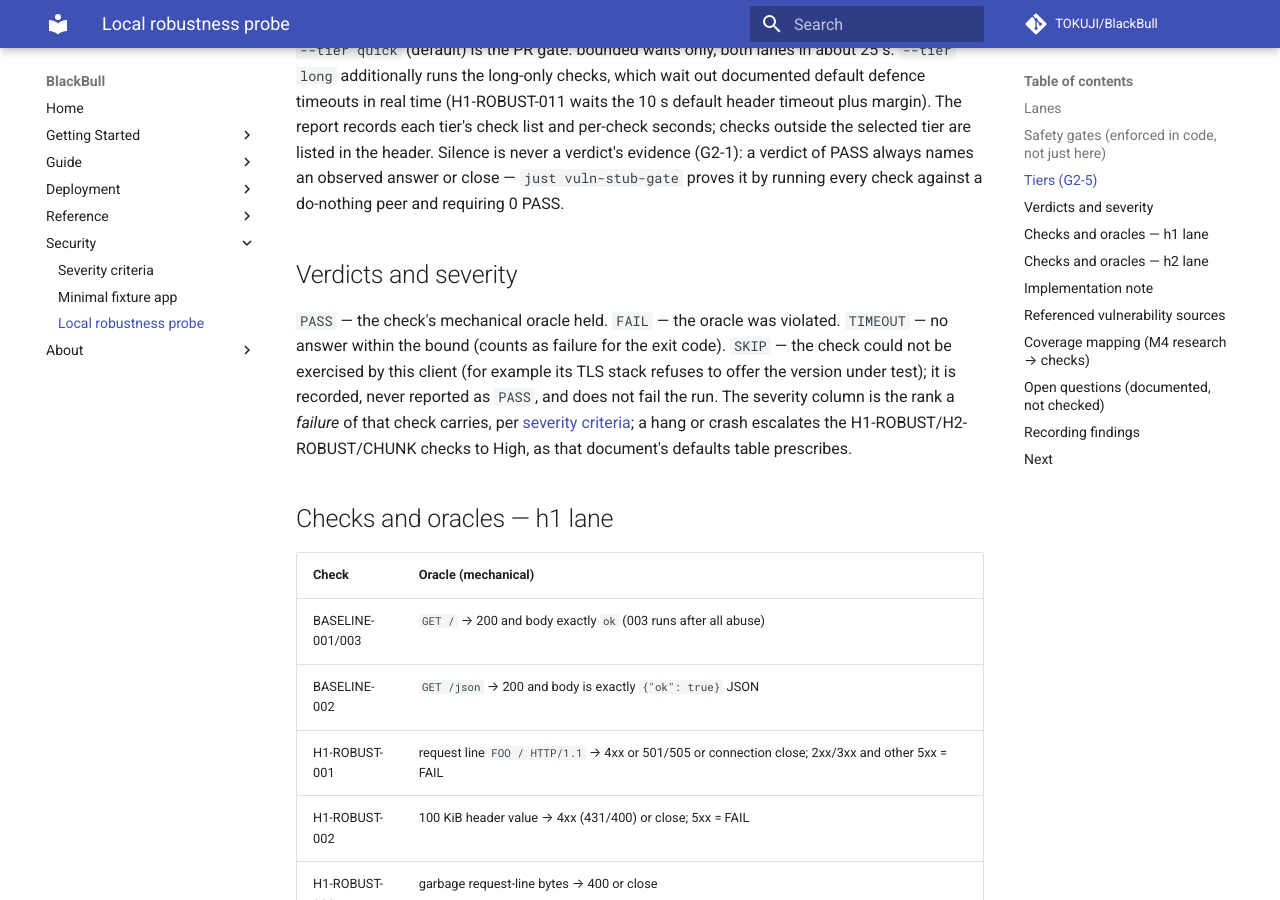
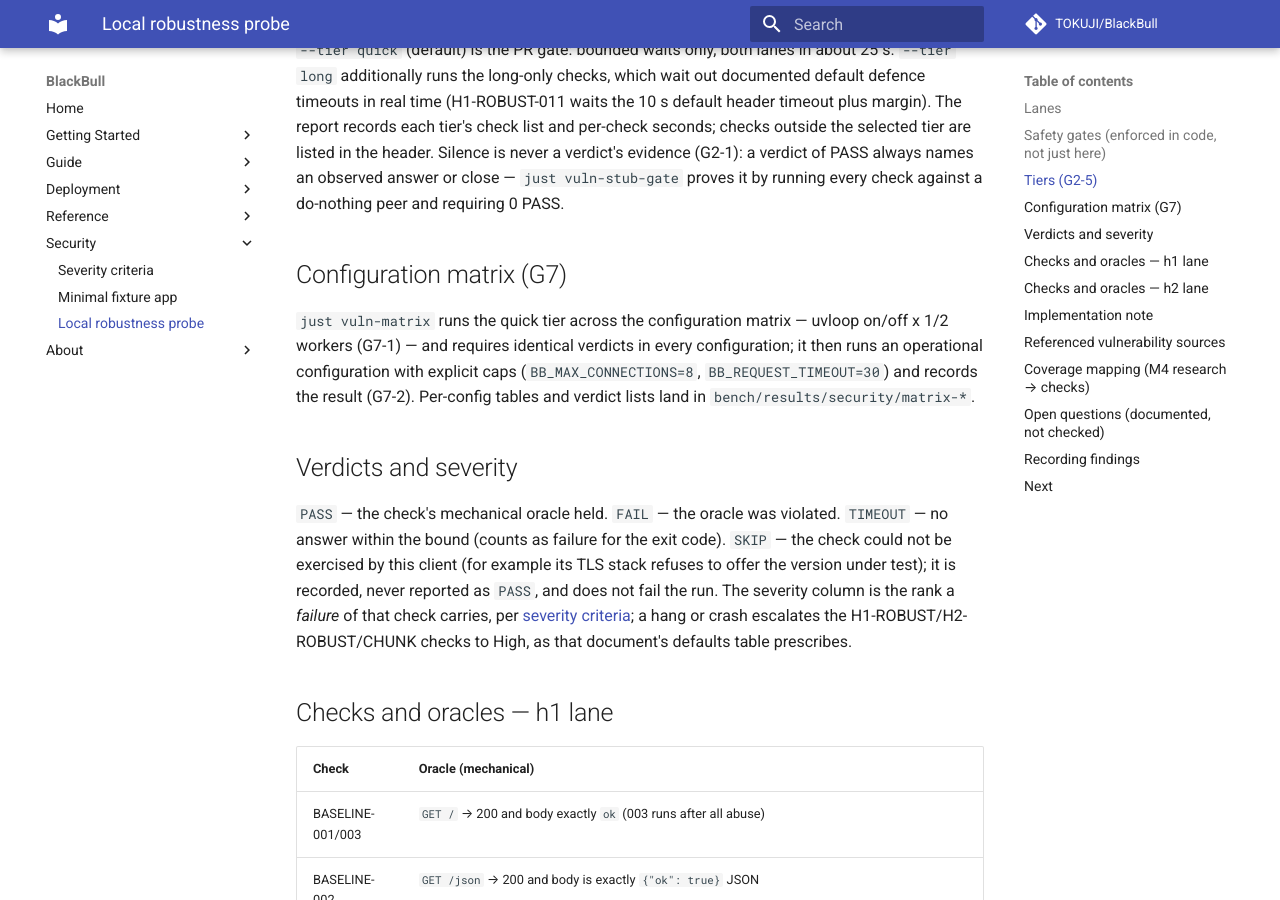
Before and after one commit to TOKUJI/BlackBull, an MkDocs documentation site: the page built from docs/security/probe.md, in a window 1280 px wide and 900 px high, scrolled down 2050 px. Built offline with MkDocs 1.6.1 and Material for MkDocs 9.7.7, drawn with Linux system fonts in a browser that asks for light colours; comment, search, counter and statistics services are not loaded.

Commit message:
security: configuration matrix runs the quick tier per config (BLA-526 M5, G7)
just vuln-matrix runs the quick tier under uvloop on/off x 1/2 workers and
requires identical verdicts across all four configurations (G7-1), then
runs an operational configuration with explicit caps (BB_MAX_CONNECTIONS=8,
BB_REQUEST_TIMEOUT=30) and records it (G7-2).  Evidence: 38 verdict rows
per configuration, all four identical; the explicit-caps run identical as
well.

```diff
--- a/docs/security/probe.md
+++ b/docs/security/probe.md
@@ -89,6 +89,15 @@ check list and per-check seconds; checks outside the selected tier are listed
 in the header. Silence is never a verdict's evidence (G2-1): a verdict of
 PASS always names an observed answer or close — `just vuln-stub-gate` proves
 it by running every check against a do-nothing peer and requiring 0 PASS.
+
+## Configuration matrix (G7)
+
+`just vuln-matrix` runs the quick tier across the configuration matrix —
+uvloop on/off x 1/2 workers (G7-1) — and requires identical verdicts in
+every configuration; it then runs an operational configuration with
+explicit caps (`BB_MAX_CONNECTIONS=8`, `BB_REQUEST_TIMEOUT=30`) and records
+the result (G7-2). Per-config tables and verdict lists land in
+`bench/results/security/matrix-*`.
 
 ## Verdicts and severity
 
```
Also changed, not shown: 1 other file.
